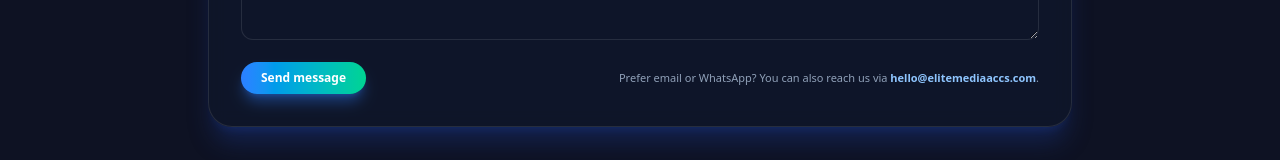
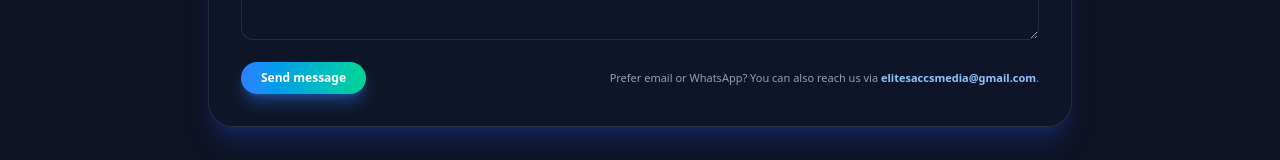
Before and after one commit to jaysilver-5/elitemediaaccs, a Next.js app: page / in a window 1280 px wide. Shown: the part 3398-3558 px from the top of the page. Built offline with nearby package versions, Linux system fonts and the light colour scheme.

Commit message:
Update contact email from hello@elitemediaaccs.com to elitesaccsmedia@gmail.com

```diff
--- a/app/page.tsx
+++ b/app/page.tsx
@@ -577,7 +577,7 @@ export default function HomePage() {
                   <p className="text-[11px] text-slate-400">
                     Prefer email or WhatsApp? You can also reach us via{" "}
                     <span className="font-semibold text-blue-300">
-                      hello@elitemediaaccs.com
+                      elitesaccsmedia@gmail.com
                     </span>
                     .
                   </p>
```
